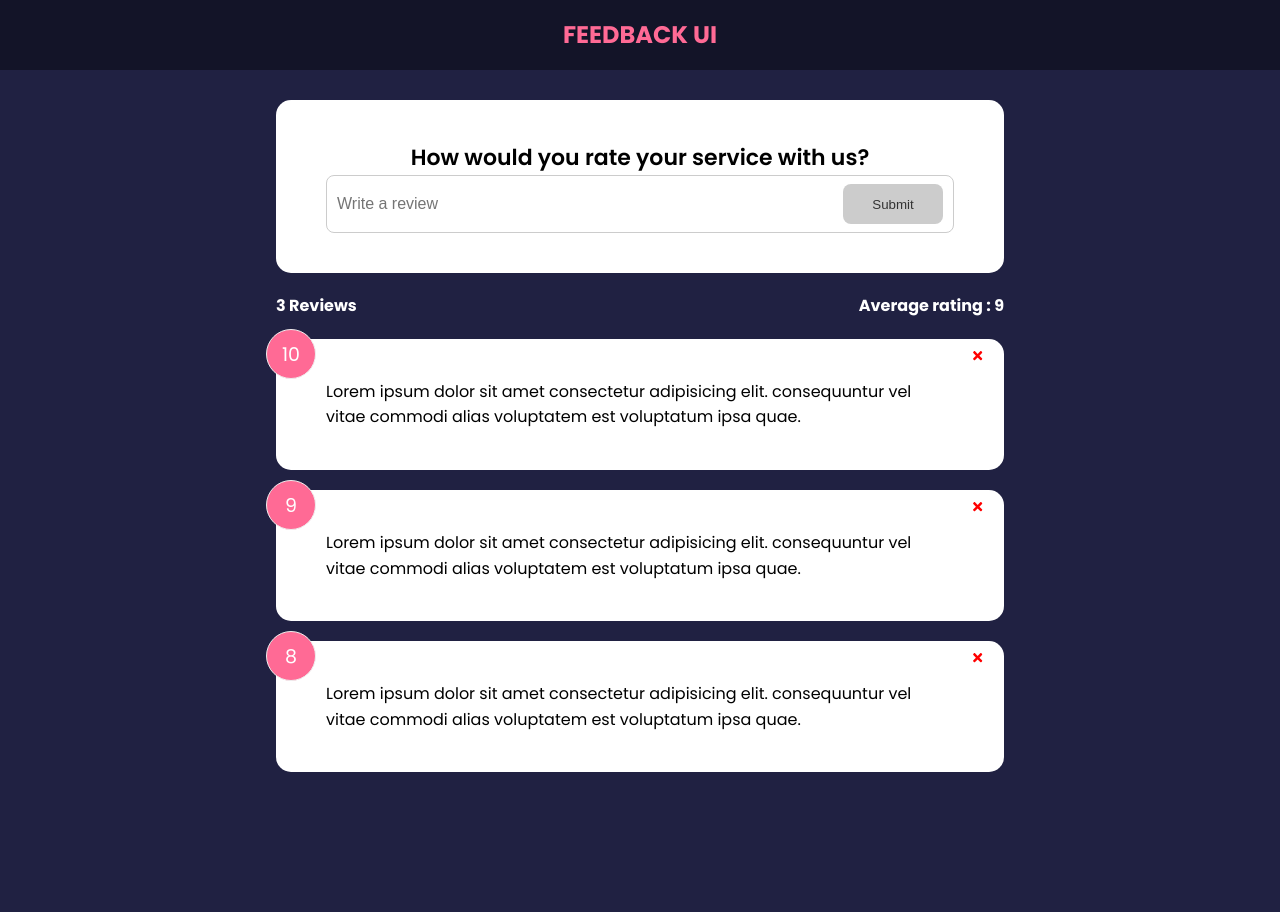
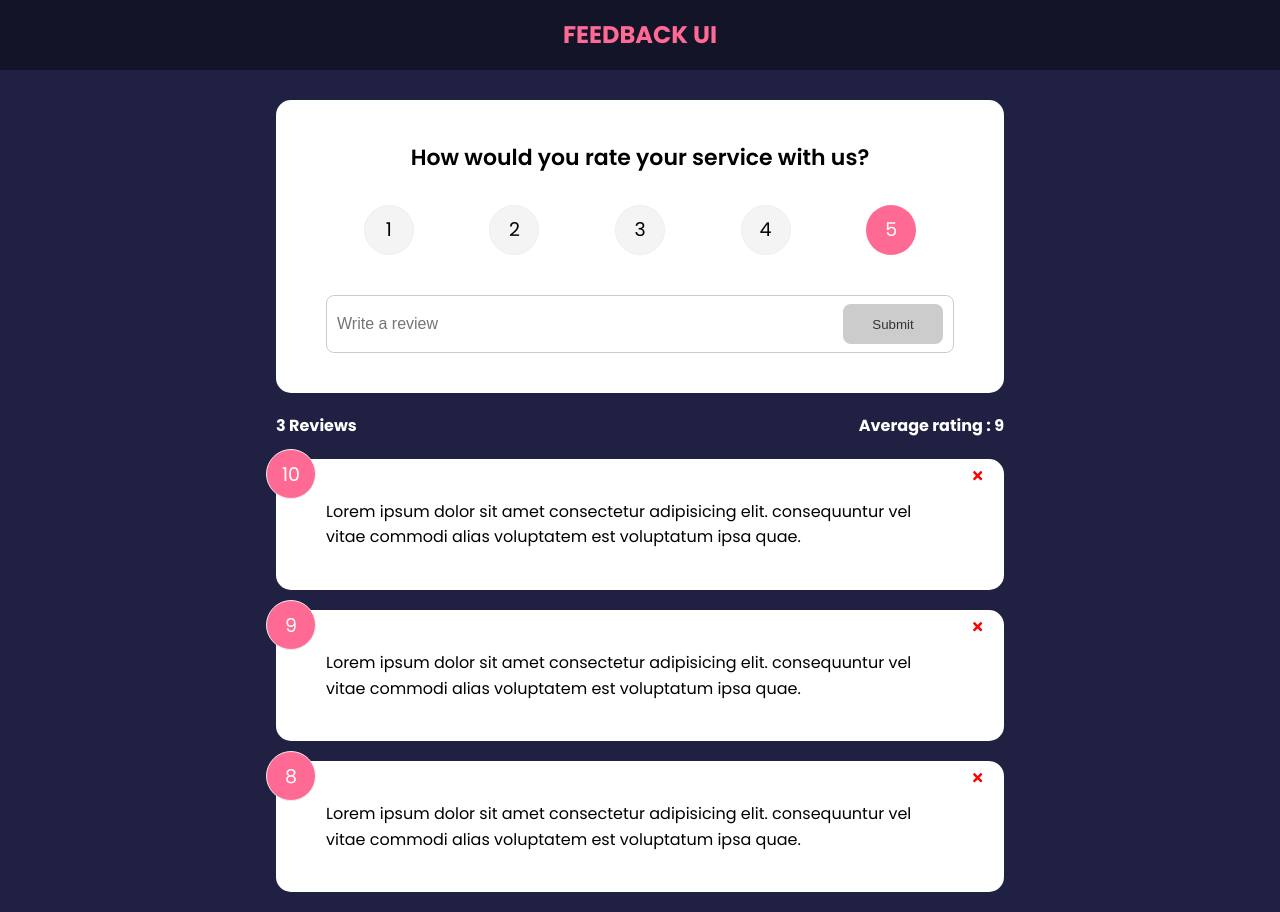
Before and after one commit to vermarahul86/feedback-app, a React (Create React App) app: page / in a window 1280 px wide. Before the commit the page ends 800 px from the top, so only its background shows below. Built offline with nearby package versions, Linux system fonts and the light colour scheme; the HTML template or start-up script is replaced by a standard one.

Commit message:
22 Rating select component.

```diff
--- a/src/components/FeedbackForm.jsx
+++ b/src/components/FeedbackForm.jsx
@@ -1,12 +1,14 @@
 import { useState } from "react"
 import Card from "./shared/Card"
 import Button from "./shared/Button"
+import RatingSelect from "./RatingSelect"
 
 function FeedbackForm(){
 
     const[text, setText] = useState('')
     const[btnDisbaled, setBtnDisbaled] = useState(true)
     const[message, setMessage] = useState('')
+    const[rating, setRating] = useState(10)
 
 
     const handleTextChange = (e) => {
@@ -29,7 +31,7 @@
         <Card>
             <form>
                 <h2>How would you rate your service with us?</h2>
-                {/* @todo - rating select component.*/}
+                <RatingSelect select={(rating) => setRating(rating)}/>
                 <div className="input-group">
                     <input  onChange={handleTextChange}
                             type="text"
@@ -37,7 +39,7 @@
                             value={text}/>
                     <Button type='submit' isDisabled={btnDisbaled}>Submit</Button>
                 </div>
-                {message && <div classname='message'>{message}</div>}
+                {message && <div className='message'>{message}</div>}
             </form>
         </Card>
 
--- /dev/null
+++ b/src/components/RatingSelect.jsx
@@ -0,0 +1,63 @@
+import { useState } from "react"
+
+function RatingSelect({select}){
+
+const[selected, setSelected] = useState(5)
+
+const handleChange = (e) => {
+    setSelected(+e.currentTarget.value)
+    select(+e.currentTarget.value)
+}
+
+    return(
+        <ul className='rating'>
+            <li>
+                <input type='radio'
+                id='num1'
+                name='rating'
+                value='1'
+                onChange={handleChange}
+                checked={selected === 1}/>
+            <label htmlFor='num1'>1</label>
+            </li>
+            <li>
+                <input type='radio'
+                id='num2'
+                name='rating'
+                value='2'
+                onChange={handleChange}
+                checked={selected === 2}/>
+            <label htmlFor='num2'>2</label>
+            </li>
+            <li>
+                <input type='radio'
+                id='num3'
+                name='rating'
+                value='3'
+                onChange={handleChange}
+                checked={selected === 3}/>
+            <label htmlFor='num3'>3</label>
+            </li>
+            <li>
+                <input type='radio'
+                id='num4'
+                name='rating'
+                value='4'
+                onChange={handleChange}
+                checked={selected === 4}/>
+            <label htmlFor='num4'>4</label>
+            </li>
+            <li>
+                <input type='radio'
+                id='num5'
+                name='rating'
+                value='5'
+                onChange={handleChange}
+                checked={selected === 5}/>
+            <label htmlFor='num5'>5</label>
+            </li>
+
+        </ul>
+    )
+}
+export default RatingSelect
```
